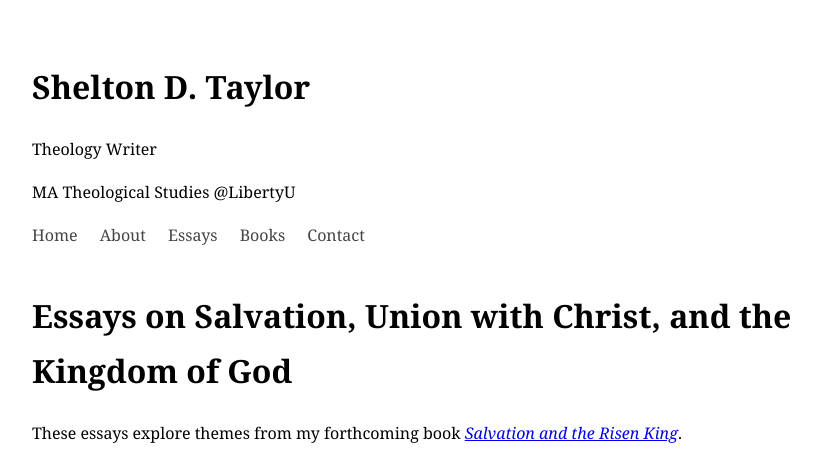
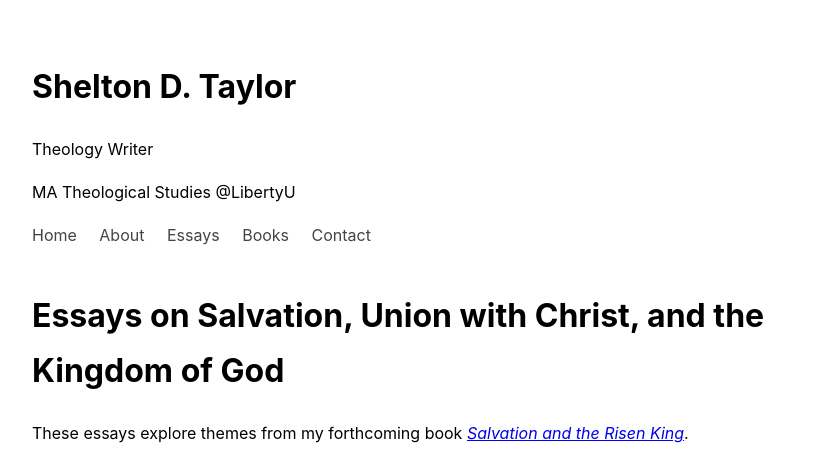
Before and after one commit to sdtaylor333/sdtaylor333.github.io, a Jekyll site: the page built from index.md, in a window 1280 px wide. Shown: the top 463 px of the page, without its empty margins (228-1049 px from the left). Built offline with Jekyll 4.4.1, drawn with Linux system fonts in a browser that asks for light colours; grey boxes are pictures that could not be loaded.

Commit message:
Update default.html

```diff
--- a/_layouts/default.html
+++ b/_layouts/default.html
@@ -5,7 +5,7 @@
 
 <style>
 body {
-  font-family: Georgia, serif;
+  font-family: -apple-system, BlinkMacSystemFont, "Segoe UI", Roboto, sans-serif;
   max-width: 760px;
   margin: 60px auto;
   padding: 0 20px;
@@ -58,7 +58,7 @@ input:focus, textarea:focus, select:focus {
 </nav>
 
 {% if page.layout == "post" %}
-  <h1>{{ page.title }}</h1>
+ <h1 style="margin-bottom: 5px;">{{ page.title }}</h1>
 
   <p style="color:#666; margin-top:-10px;">
     {{ page.date | date: "%B %-d, %Y" }}
```
